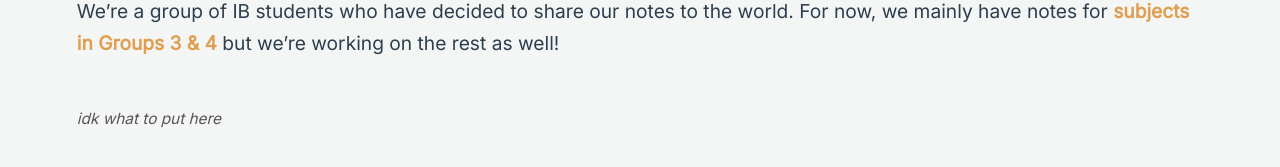
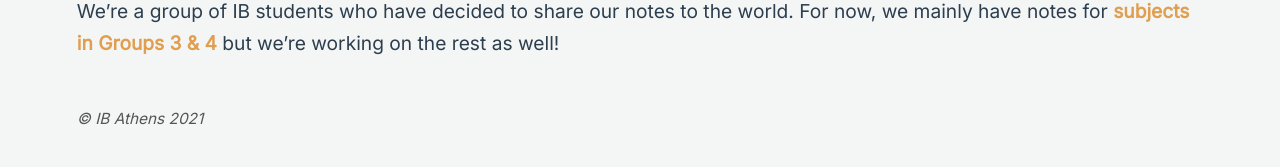
Before and after one commit to ibathens/ibathens.github.io, a Jekyll site: the page built from _pages/index.md, in a window 1280 px wide. Shown: the part 204-371 px from the top of the page. Built offline with Jekyll 4.4.1, drawn with Linux system fonts in a browser that asks for light colours.

Commit message:
Added copyright info to footer

```diff
--- a/_includes/footer.html
+++ b/_includes/footer.html
@@ -1 +1 @@
-<i>idk what to put here</i>
+<i>© IB Athens 2021</i>
```
